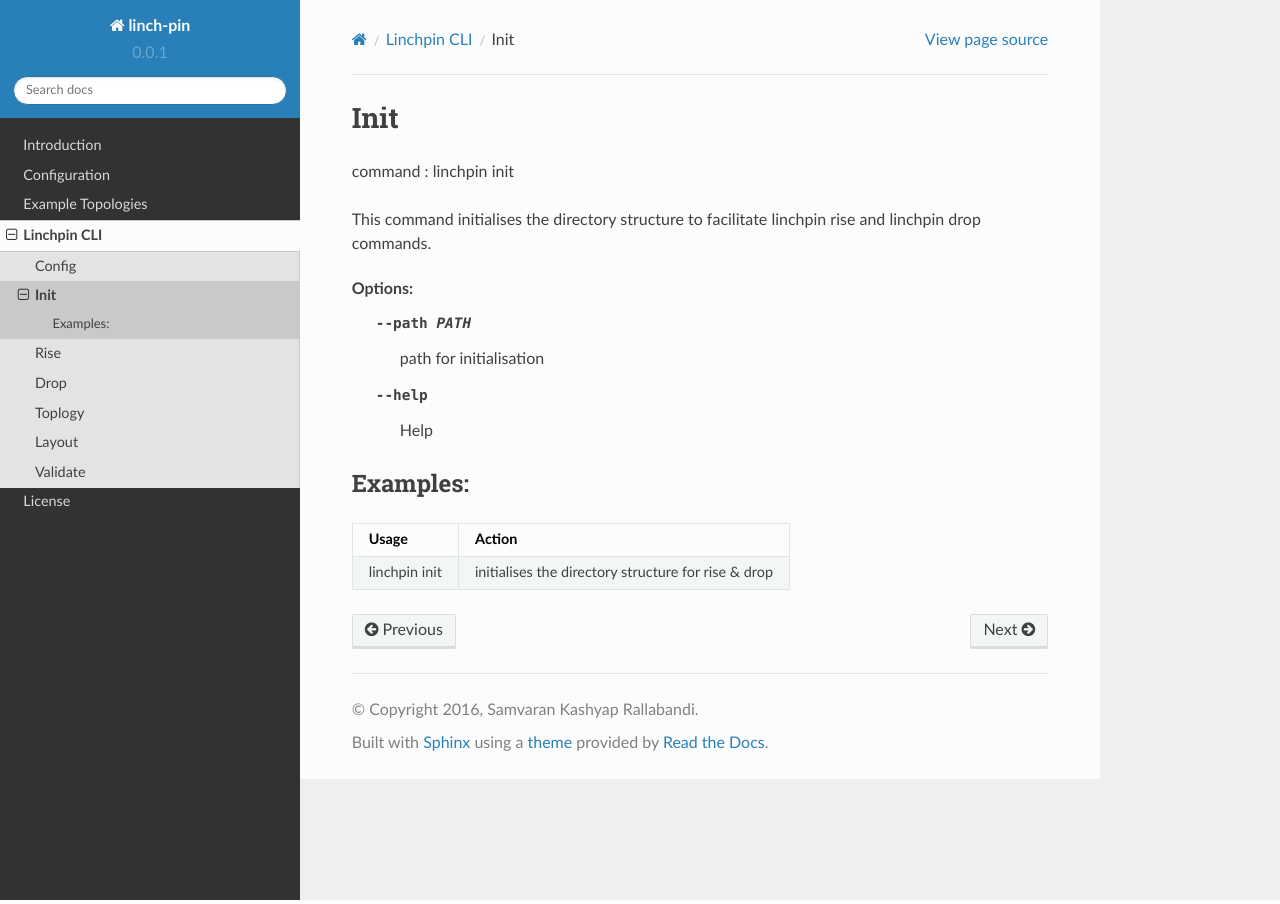
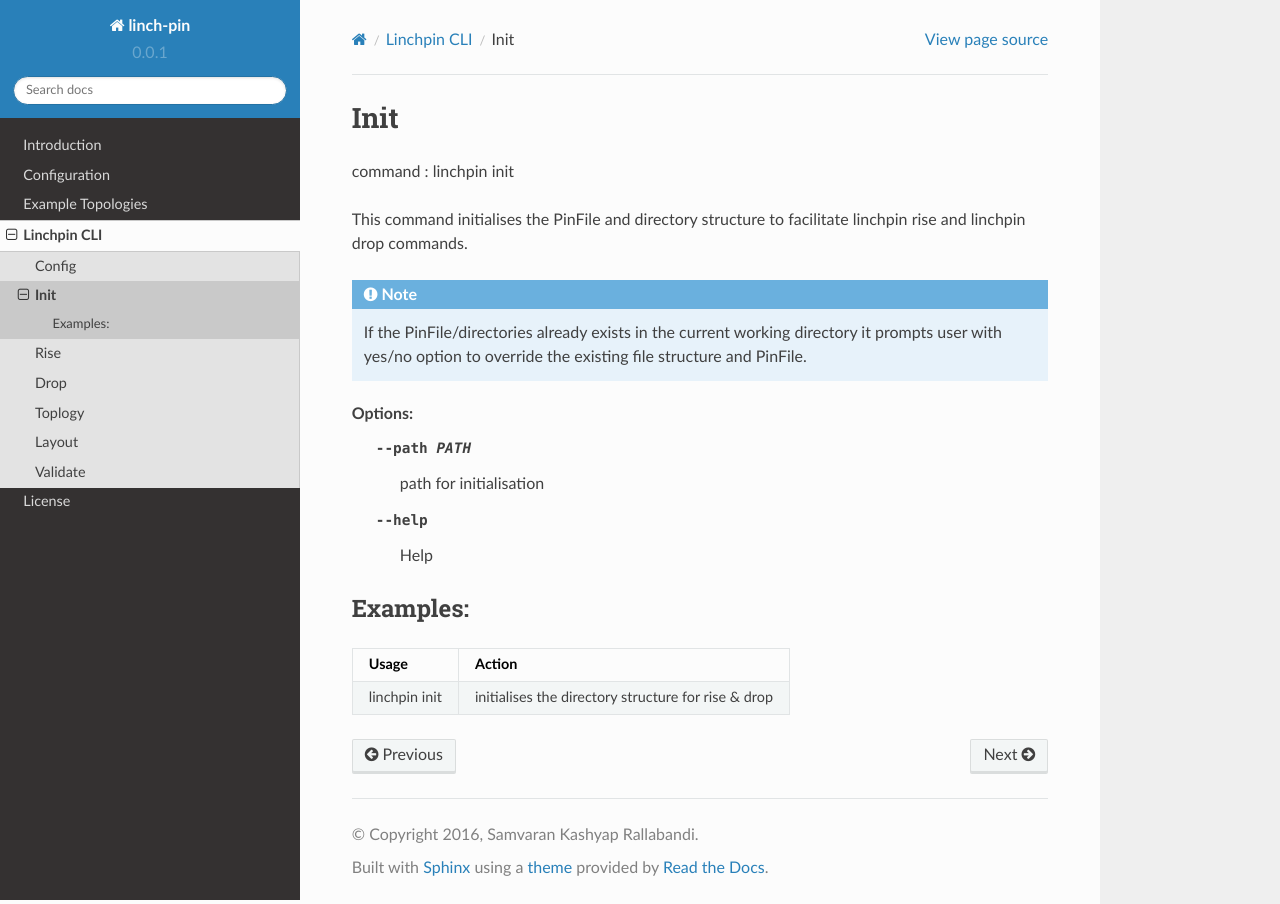
Before and after one commit to CentOS-PaaS-SIG/linchpin, a Sphinx documentation site: the page built from docs/source/linchpincli_linchpin_init.rst, in a window 1280 px wide. Built offline with Sphinx 7.4.7 and the Read the Docs theme 2.0.0, drawn with Linux system fonts in a browser that asks for light colours.

Commit message:
added note and fixed inconsistent options in linchpin drop & rise

```diff
--- a/docs/source/linchpincli_linchpin_init.rst
+++ b/docs/source/linchpincli_linchpin_init.rst
@@ -3,7 +3,9 @@
 
 command : linchpin init
 
-This command initialises the directory structure to facilitate linchpin rise and linchpin drop commands.
+This command initialises the PinFile and directory structure to facilitate linchpin rise and linchpin drop commands.
+
+.. note:: If the PinFile/directories already exists in the current working directory it prompts user with yes/no option to override the existing file structure and PinFile.
 
 Options:
   --path PATH  path for initialisation
```
Also changed, not shown: docs/source/linchpincli_linchpin_drop.rst (+7 -7 lines), docs/source/linchpincli_linchpin_rise.rst (+7 -7 lines).
